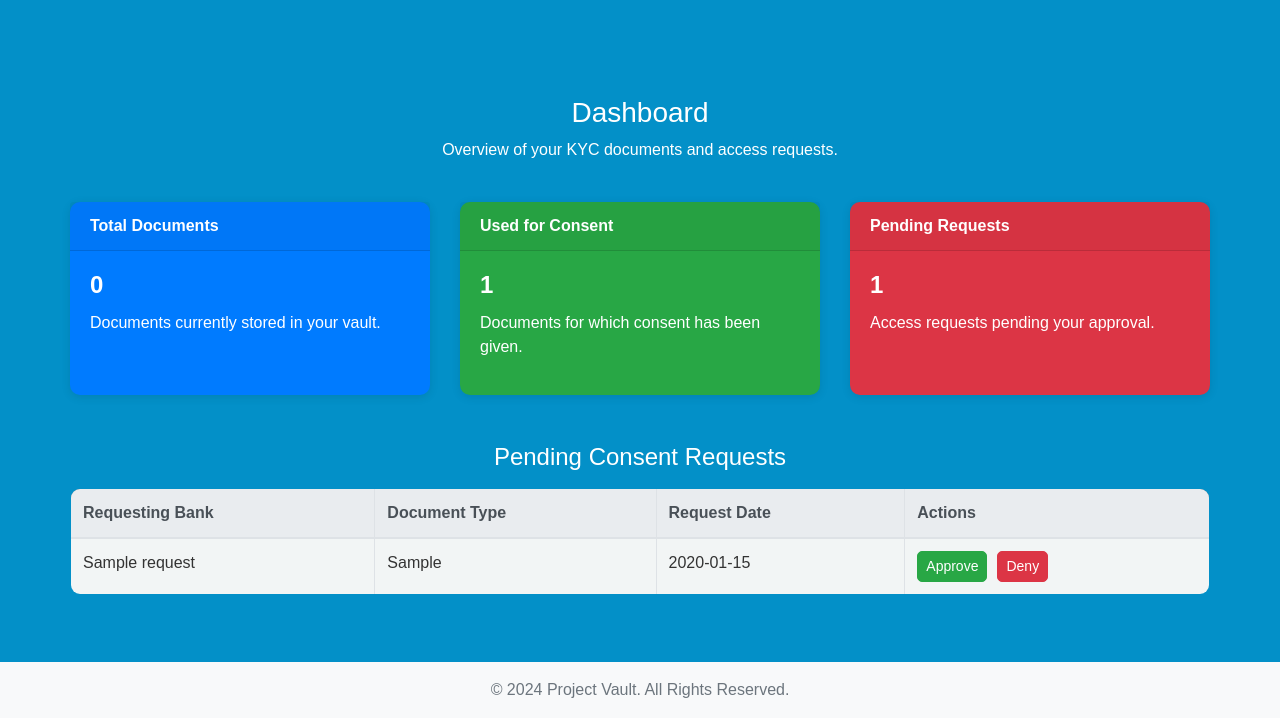
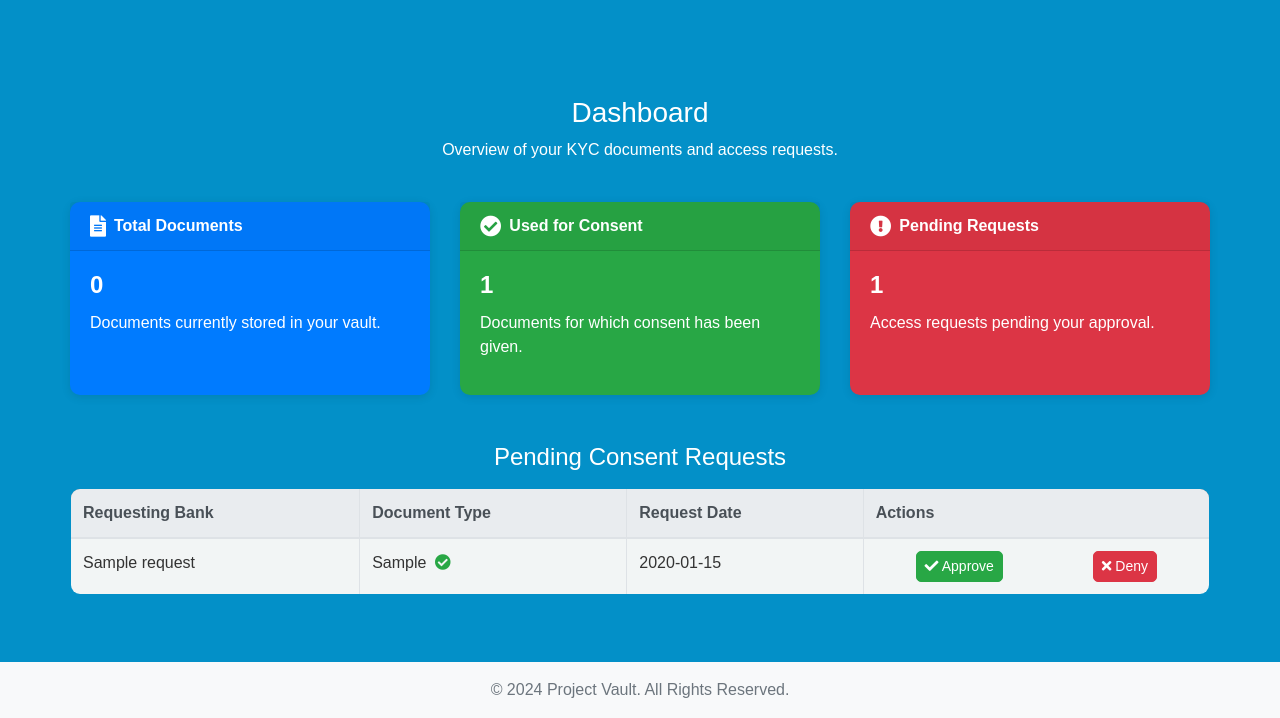
Before and after one commit to MohanVaddella/ProjectVault, a Flask app: template templates/dashboard.html in a window 1280 px wide. Shown: the part 82-800 px from the top of the page. Run offline with Flask 3, Linux system fonts and the light colour scheme; tables that the repository leaves empty hold one stand-in row (values such as "Sample post"); the template is opened without the code that fills it: values that come from a table or form of the project are taken from there, most other values are stand-ins (such as "Sample title", 1, 10 or a date in 2020); some libraries are stand-ins or nearby versions.

Commit message:
working on Dashboard UI

```diff
--- a/templates/base.html
+++ b/templates/base.html
@@ -10,6 +10,8 @@
 
     <link rel="stylesheet" href="https://stackpath.bootstrapcdn.com/bootstrap/4.5.2/css/bootstrap.min.css">
     <link rel="stylesheet" href="https://cdnjs.cloudflare.com/ajax/libs/font-awesome/5.15.3/css/all.min.css">
+    <link rel="stylesheet" href="https://cdnjs.cloudflare.com/ajax/libs/font-awesome/5.15.4/css/all.min.css">
+
     <link rel="stylesheet" href="{{ url_for('static', filename='css/styles.css') }}">
 
     {% block extra_head %}{% endblock %}
--- a/templates/dashboard.html
+++ b/templates/dashboard.html
@@ -15,7 +15,9 @@
     <div class="row mt-4 dashboard">
         <div class="col-md-4">
             <div class="card text-white bg-primary mb-3">
-                <div class="card-header">Total Documents</div>
+                <div class="card-header d-flex align-items-center">
+                    <i class="fas fa-file-alt fa-lg mr-2"></i> Total Documents
+                </div>
                 <div class="card-body">
                     <h5 class="card-title">{{ total_documents | default(0) }}</h5>
                     <p class="card-text">Documents currently stored in your vault.</p>
@@ -24,7 +26,9 @@
         </div>
         <div class="col-md-4">
             <div class="card text-white bg-success mb-3">
-                <div class="card-header">Used for Consent</div>
+                <div class="card-header d-flex align-items-center">
+                    <i class="fas fa-check-circle fa-lg mr-2"></i> Used for Consent
+                </div>
                 <div class="card-body">
                     <h5 class="card-title">{{ approved_documents | length | default(0) }}</h5>
                     <p class="card-text">Documents for which consent has been given.</p>
@@ -33,7 +37,9 @@
         </div>
         <div class="col-md-4">
             <div class="card text-white bg-danger mb-3">
-                <div class="card-header">Pending Requests</div>
+                <div class="card-header d-flex align-items-center">
+                    <i class="fas fa-exclamation-circle fa-lg mr-2"></i> Pending Requests
+                </div>
                 <div class="card-body">
                     <h5 class="card-title">{{ pending_requests | length | default(0) }}</h5>
                     <p class="card-text">Access requests pending your approval.</p>
@@ -59,15 +65,23 @@
                     {% for request in pending_requests %}
                     <tr>
                         <td>{{ request.bank_name }}</td>
-                        <td>{{ request.document_type }}</td>
+                        <td>{{ request.document_type }}
+                        {% if request.status == 'approved' %}
+                                <i class="fas fa-check-circle text-success ml-1"></i>
+                            {% endif %}
+                        </td>
                         <td>{{ request.created_at.strftime('%Y-%m-%d') }}</td>
                         <td>
-                            <div class="button-group">
-                            <form action="{{ url_for('vault.approve_kyc_request', request_id=request.id) }}" method="POST">
-                                <button class="btn btn-success btn-sm" type="submit">Approve</button>
+                            <div class="button-group d-flex justify-content-around">
+                            <form action="{{ url_for('vault.approve_kyc_request', request_id=request.id) }}" method="POST" style="display: inline;">
+                                <button class="btn btn-success btn-sm" type="submit">
+                                    <i class="fas fa-check"></i> Approve
+                                </button>
                             </form>
-                            <form action="{{ url_for('vault.deny_kyc_request', request_id=request.id) }}" method="POST">
-                                <button class="btn btn-danger btn-sm" type="submit">Deny</button>
+                            <form action="{{ url_for('vault.deny_kyc_request', request_id=request.id) }}" method="POST" style="display: inline;">
+                                <button class="btn btn-danger btn-sm" type="submit">
+                                    <i class="fas fa-times"></i> Deny
+                                </button>
                             </form>
                         </div>
                         </td>
```
